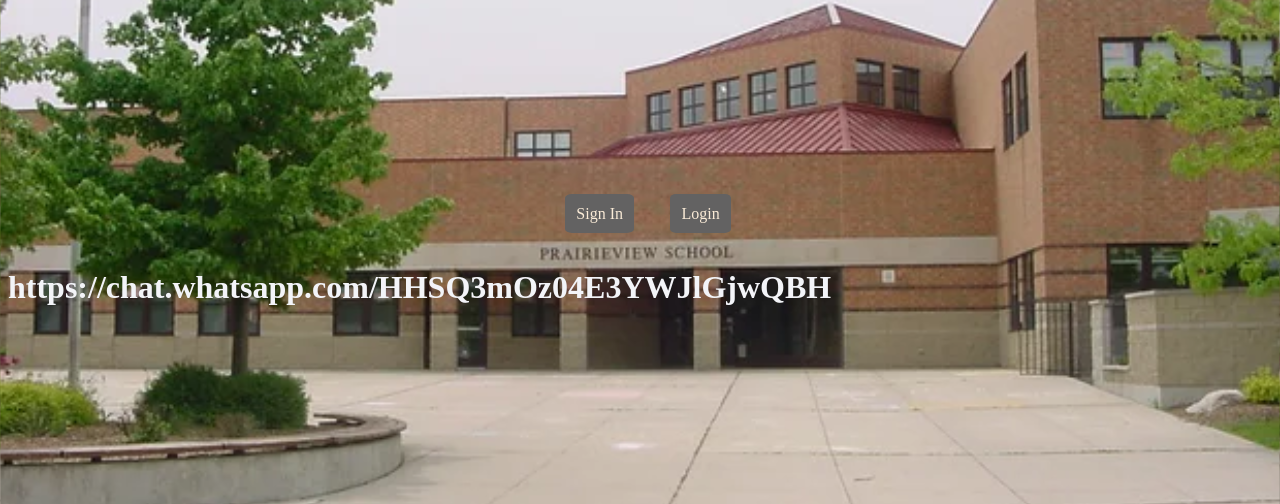
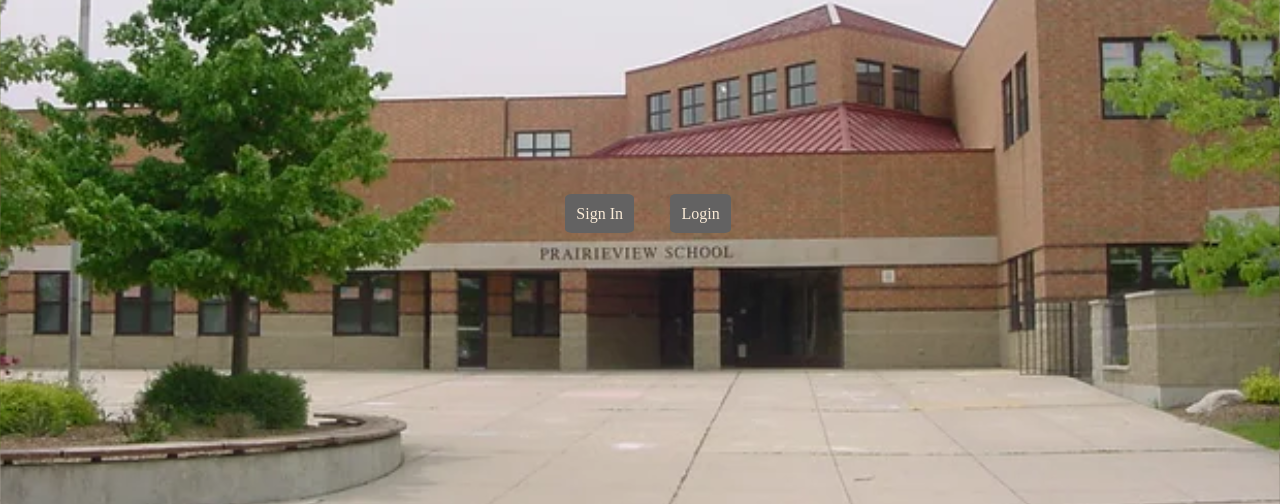
Before and after one commit to Femilove/website, a Django app: page / in a window 1280 px wide. Shown: the part 281-785 px from the top of the page. Run offline with Django 4.2, Linux system fonts and the light colour scheme.

Commit message:
Update index.html

```diff
--- a/templates/index.html
+++ b/templates/index.html
@@ -21,10 +21,10 @@
       <a href="sign" class="b" onclick="myFunction()">Sign In</a>
       <a href="login" class="b">Login</a>
     </div>
-    <p class="middle">https://chat.whatsapp.com/HHSQ3mOz04E3YWJlGjwQBH
+    <p class="middle">
       <marquee behavior="" direction="">
-        Our program is designed for those who wish to improve their skills in Arabic language</marquee
-      >
+        Our program is designed for those who wish to improve their skills in Arabic language</marquee>
+
     </p>
   </body>
 </html>
```
